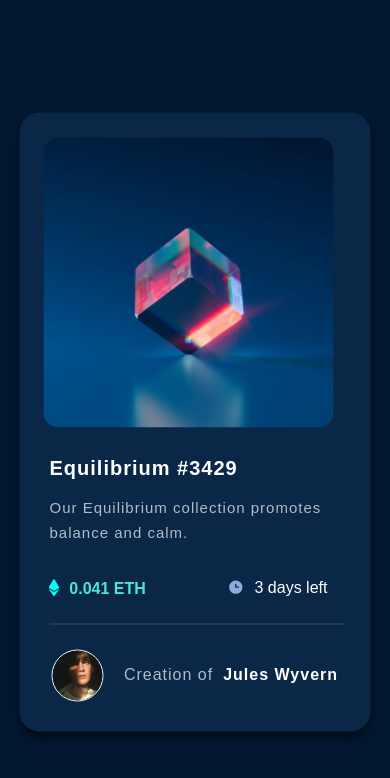
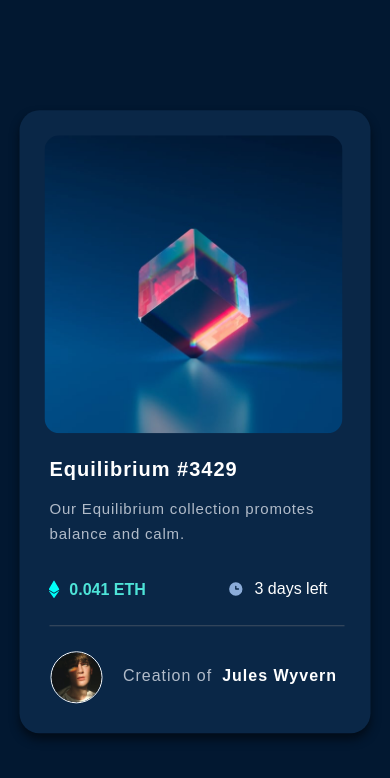
Before and after one commit to moonrose93/NFT_preview_card_component, a plain HTML site: page index.html in a window 390 px wide. Drawn offline with Linux system fonts and the light colour scheme.

Commit message:
Update style.css

```diff
--- a/style.css
+++ b/style.css
@@ -135,15 +135,17 @@
 
 @media(max-width:480px){
     .container{
-        width: 90%;
+      width: 100%;
+      max-width: 90%;
+
     }
     .image{
         border-radius: 15px;
-        width: 290px;
-        position: relative;
-        left: 24px;
-        top: 25px;
-}
+        width: 100%;
+        max-width: 85%;
+        display: flex;
+
+    }
 
     .down{
         width: 80%;
@@ -152,11 +154,10 @@
     }
 
     .bottom{
-        position: relative;
-        left: 25px;
+        margin-left:3rem;
     }
     .paragraph{
-        letter-spacing: 1px;
+        letter-spacing: 0.05rem;
         text-align: left;
         font-size: 15px;
         color: hsl(214, 18%, 74%);
```
